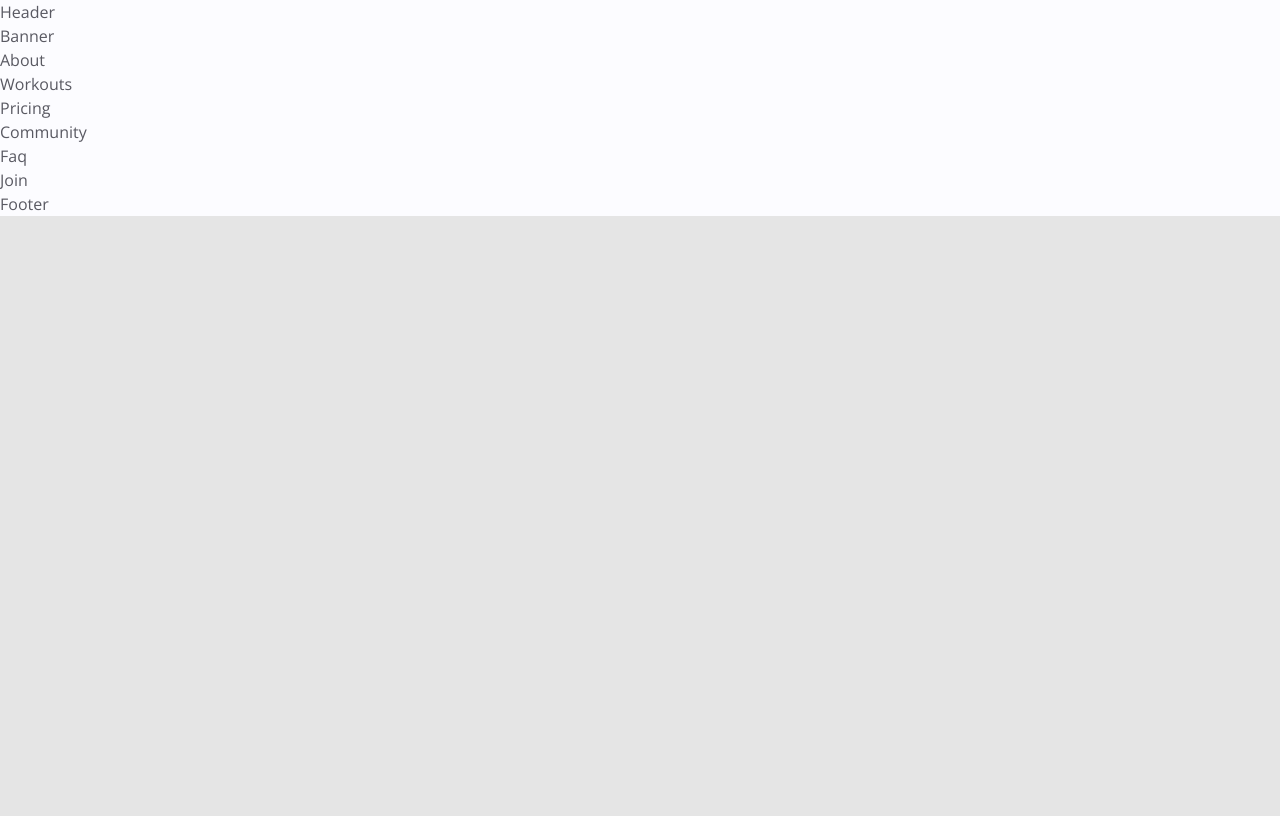
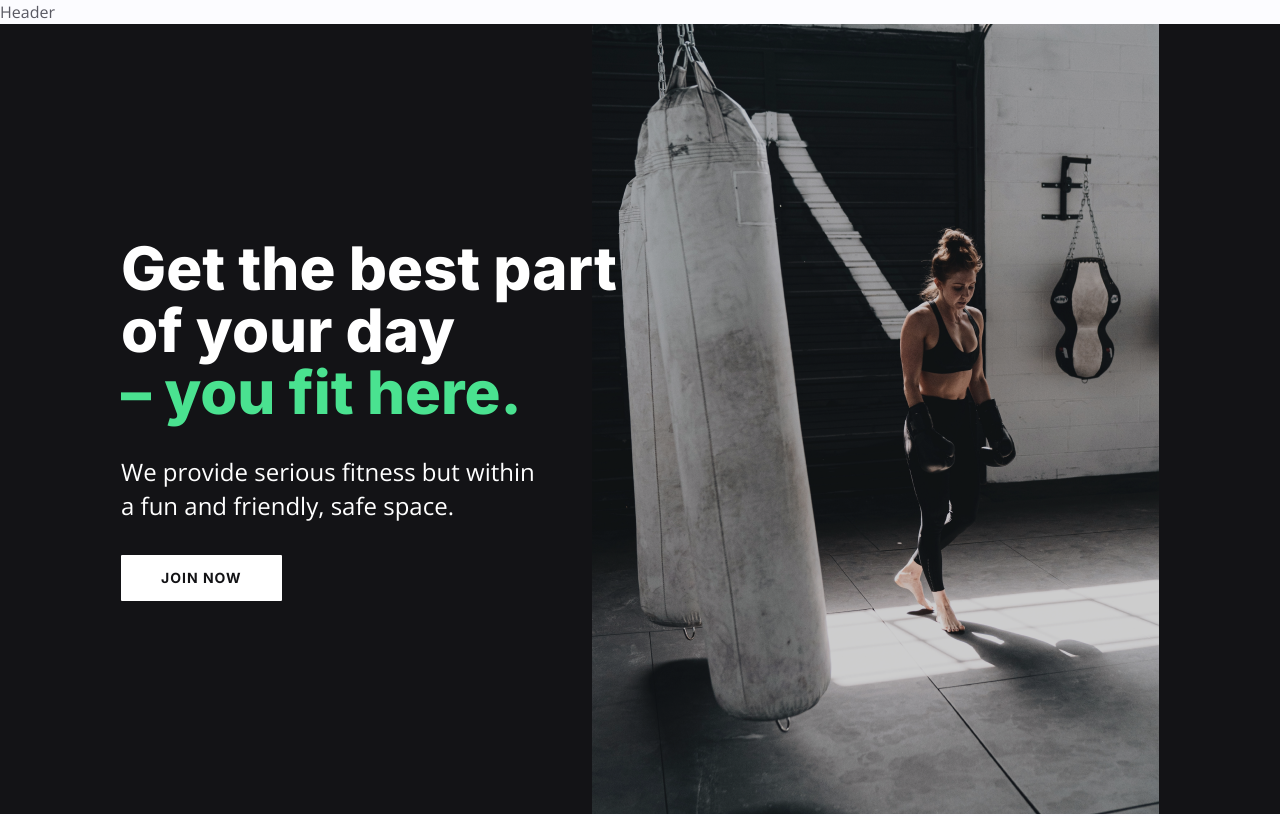
Before and after one commit to abdulkareemm/gym-website, a React (Create React App) app: page / in a window 1280 px wide. Shown: the top 816 px of the page. Built offline with nearby package versions, Linux system fonts and the light colour scheme; the HTML template or start-up script is replaced by a standard one.

Commit message:
Banner component

```diff
--- a/src/App.jsx
+++ b/src/App.jsx
@@ -9,6 +9,10 @@
 
 const App = () => {
   // aos initialization
+  Aos.init({
+    duration:2500,
+    delay:400
+  })
   return (
     <div className='max-w-[1440px] mx-auto bg-page overflow-hidden relative'>
       <Header />
--- a/src/components/Banner.jsx
+++ b/src/components/Banner.jsx
@@ -1,7 +1,56 @@
-import React from 'react';
+import React from "react";
+
+// import data
+import { banner } from "../data";
 
 const Banner = () => {
-  return <div>Banner</div>;
+  // destructure banner data
+  const { img, subtitle, textBtn, titlePart1, titlePart2 } = banner;
+  return (
+    <section className="bg-neutral-500 h-[790px]">
+      <div className="container mx-auto h-full">
+        <div className="flex items-center h-full relative -space-x-48 lg:-space-x-24">
+          {/* text */}
+          <div className="text-white flex-1 z-10 pl-6 lg:pl-0">
+            <h1
+              className="h1 text-white "
+              data-aos="fade-down"
+              data-aos-delay="500"
+            >
+              {titlePart1}
+            </h1>
+            <h1
+              className="h1 text-primary-200 mb-8"
+              data-aos="fade-down"
+              data-aos-delay="500"
+            >
+              {titlePart2}
+            </h1>
+            <p
+              className="max-w-[415px] text-body-md lg:text-body-lg mb-8 "
+              data-aos="fade-down"
+              data-aos-delay="600"
+            >
+              {subtitle}
+            </p>
+            <button
+              className="btn btn-sm lg:btn-lg btn-secondary"
+              data-aos="fade-down"
+              data-aos-delay="700"
+            >
+              {textBtn}
+            </button>
+          </div>
+          {/* image */}
+          <div
+            className="bg-blue-200  w-full h-full bg-banner bg-cover bg-right lg:bg-center bg-no-repeat flex-1"
+            data-aos="fade-right"
+            data-aos-delay="900"
+          ></div>
+        </div>
+      </div>
+    </section>
+  );
 };
 
 export default Banner;
--- a/src/components/Header.jsx
+++ b/src/components/Header.jsx
@@ -1,4 +1,7 @@
 import React from 'react';
+
+
+
 
 const Header = () => {
   return <div>Header</div>;
```
Also changed, not shown: public/robots.txt (deleted).
